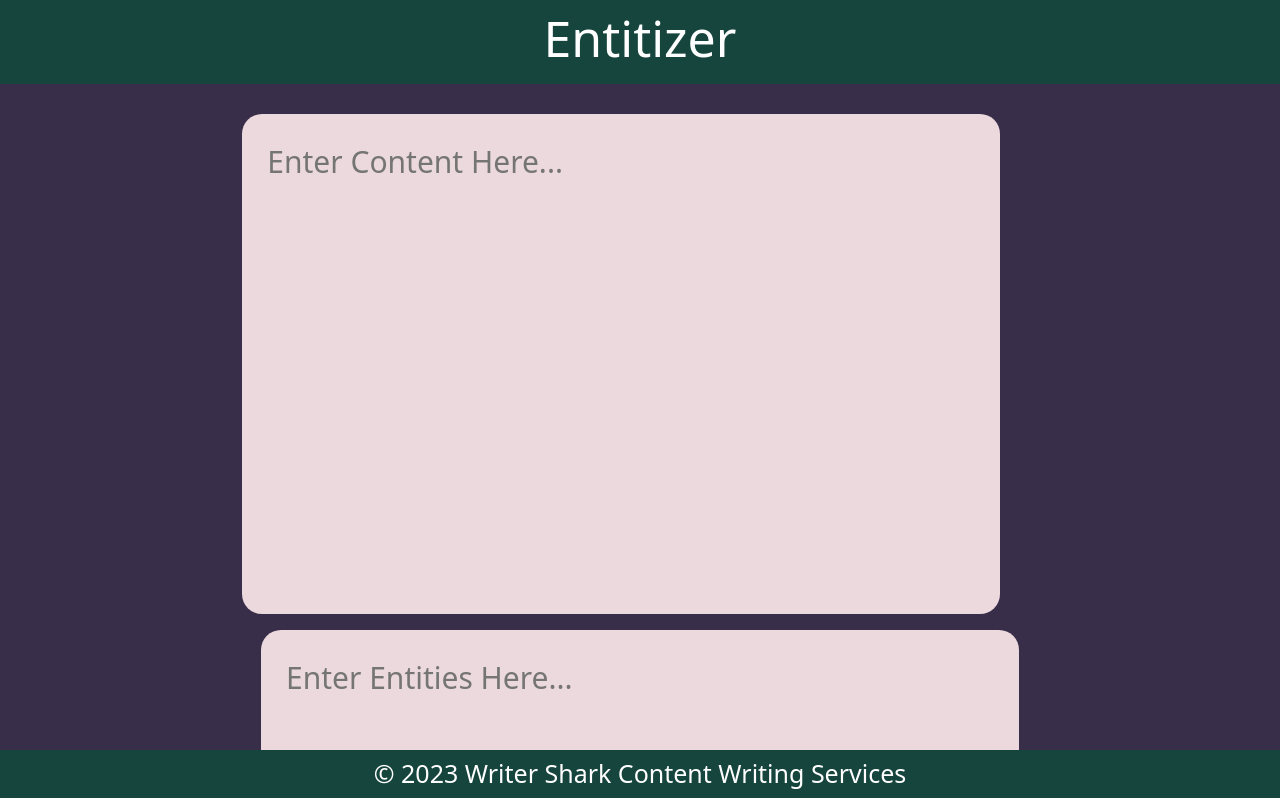
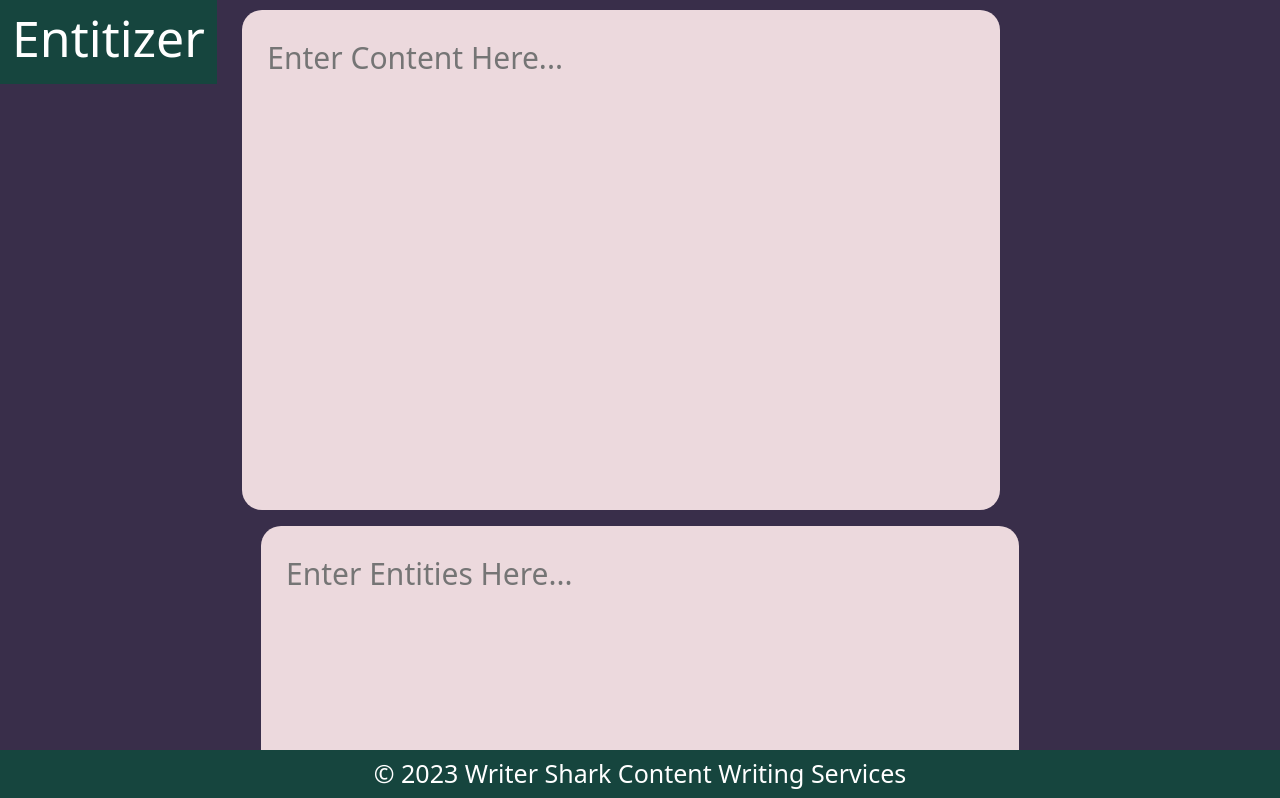
Before and after one commit to pmwritershark/entitizer, a React (Create React App) app: page / in a window 1280 px wide. Shown: the top 798 px of the page. Built offline with nearby package versions, Linux system fonts and the light colour scheme; the HTML template or start-up script is replaced by a standard one.

Commit message:
Update Navbar.jsx

```diff
--- a/src/components/Navbar.jsx
+++ b/src/components/Navbar.jsx
@@ -3,8 +3,9 @@ import React from "react";
 const navbarStyle={
     backgroundColor: "#16453e",
     align:"center",
-    marginBottom:"20px",
-    position:"center absolute"
+    position: "fixed",
+    top: "0",
+    marginBottom:"20px"
 
 }
 
```
